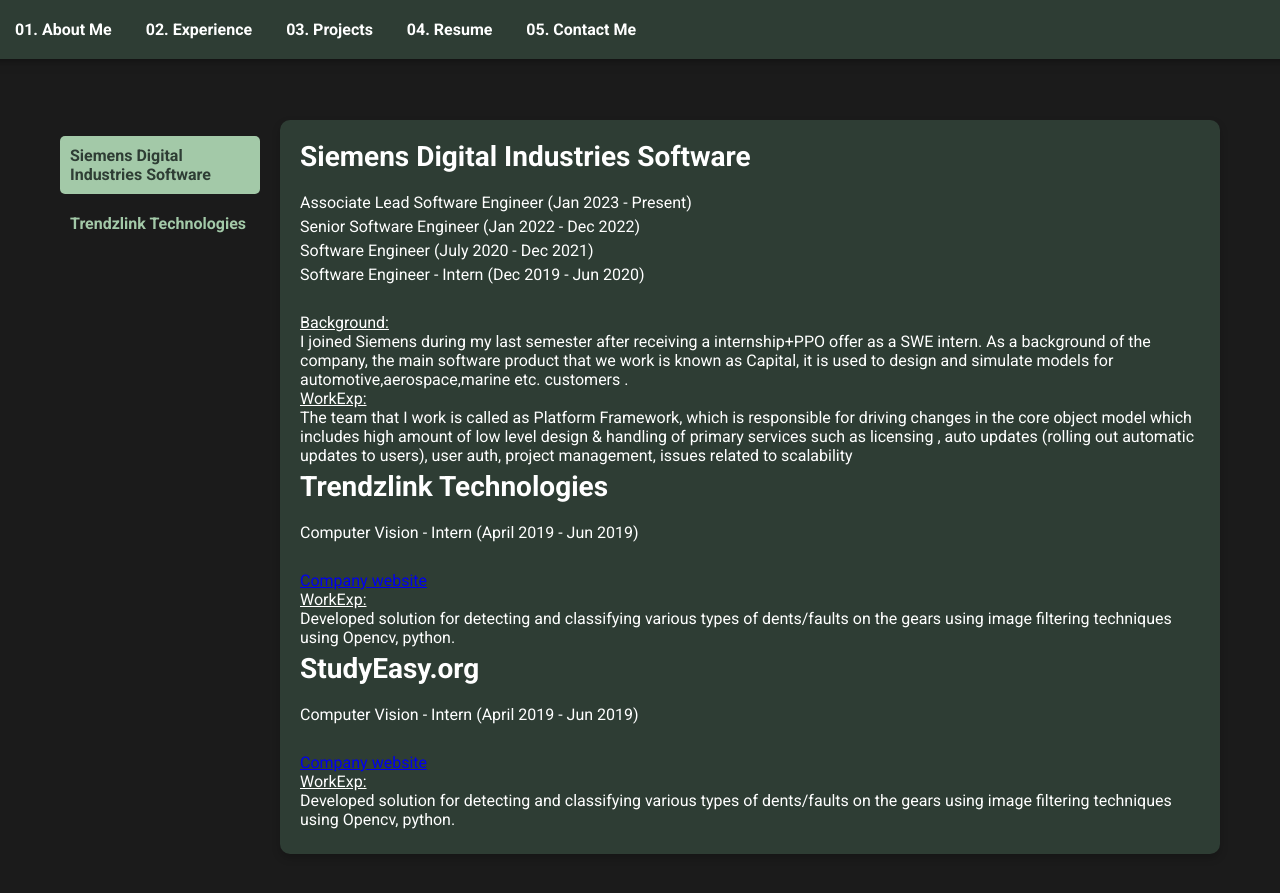
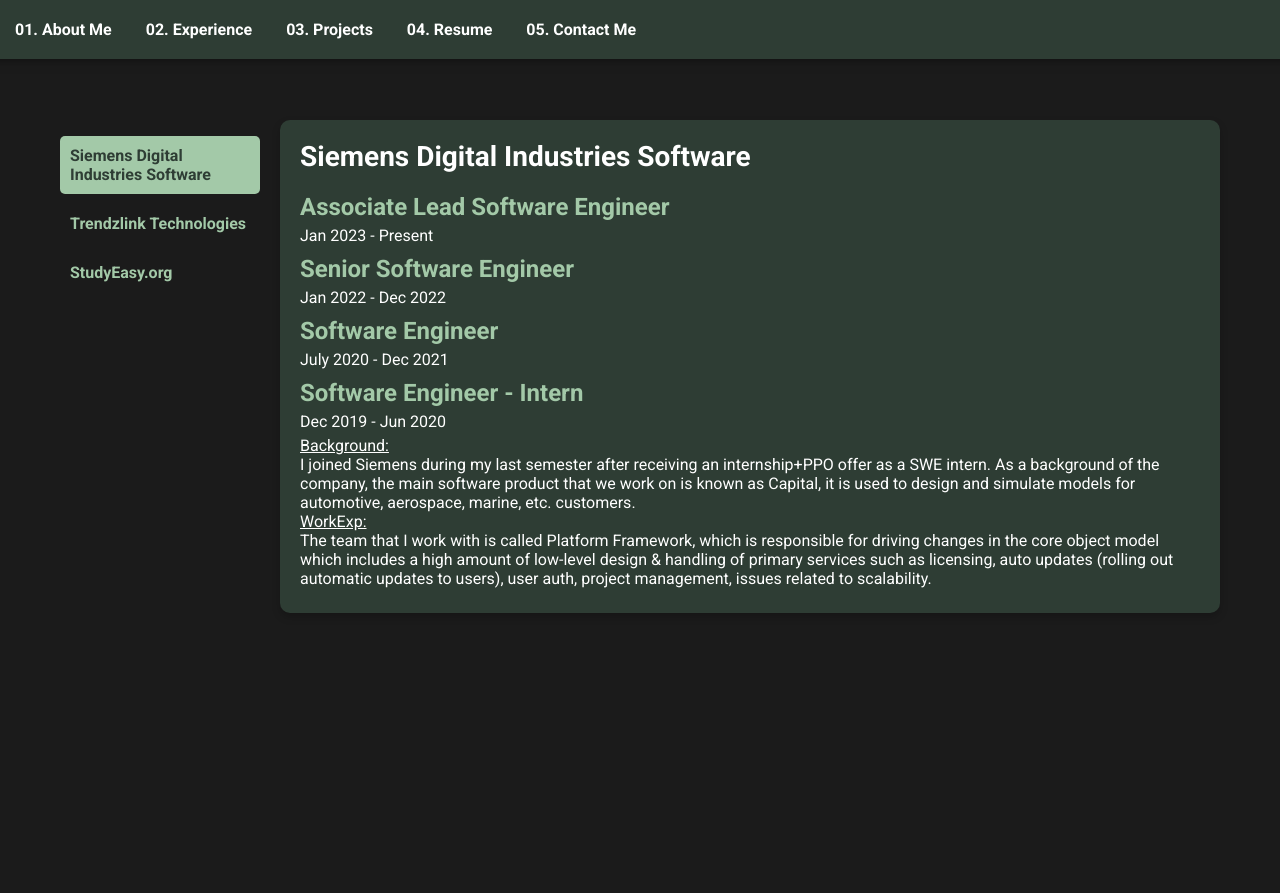
Before and after one commit to kaustubhdeokar/myblog, a Jekyll site: the page experience.html, which Jekyll copies as it is, in a window 1280 px wide. Shown: the top 893 px of the page. Built offline with Jekyll 4.4.1, drawn with Linux system fonts in a browser that asks for light colours.

Commit message:
personal portfolio done

```diff
--- a/experience.html
+++ b/experience.html
@@ -102,6 +102,13 @@
             border-radius: 10px;
             box-shadow: 0 4px 8px rgba(0, 0, 0, 0.2);
             /* Subtle shadow */
+            display: none;
+            /* Hide content by default */
+        }
+
+        .content.active {
+            display: block;
+            /* Show content when active */
         }
 
         .content h2 {
@@ -123,6 +130,16 @@
             margin: 5px 0;
         }
 
+        .content a {
+            color: #a3c9a8;
+            /* Light green shade */
+            text-decoration: none;
+        }
+
+        .content a:hover {
+            text-decoration: underline;
+        }
+
         @media (max-width: 768px) {
             .container {
                 flex-direction: column;
@@ -147,65 +173,64 @@
         <nav>
             <a href="index.html">01. About Me</a>
             <a href="#experience">02. Experience</a>
-            <a href="#projects">03. Projects</a>
-            <a href="#resume">04. Resume</a>
-            <a href="#contact">05. Contact Me</a>
+            <a href="./projects">03. Projects</a>
+            <a href="./cv">04. Resume</a>
+            <a href="./contact">05. Contact Me</a>
         </nav>
     </header>
     <div class="container" id="experience">
         <div class="sidebar">
             <ul>
-                <li><a href="#siemens" class="active">Siemens Digital Industries Software</a></li>
-                <li><a href="#trendzlink" class="">Trendzlink Technologies</a></li>
+                <li><a href="javascript:void(0)" onclick="showContent('siemens')" class="active">Siemens Digital
+                        Industries Software</a></li>
+                <li><a href="javascript:void(0)" onclick="showContent('trendzlink')">Trendzlink Technologies</a></li>
+                <li><a href="javascript:void(0)" onclick="showContent('studyeazy')">StudyEasy.org</a></li>
+                <!-- Add more companies as needed -->
             </ul>
         </div>
-        <div class="content">
-            <div id="siemens">
+        <div class="content active" id="siemens">
             <h2>Siemens Digital Industries Software</h2>
-                <p>Associate Lead Software Engineer (Jan 2023 - Present)</p>
-                <p>Senior Software Engineer (Jan 2022 - Dec 2022)</p>
-                <p>Software Engineer (July 2020 - Dec 2021)</p>
-                <p>Software Engineer - Intern (Dec 2019 - Jun 2020)</p>
-                <br>
-                <p> <u>Background:</u> <br>
-                    I joined Siemens during my last semester after receiving a internship+PPO offer as a SWE intern.
-                    As a background of the company, the main software product that we work is known as Capital, it is
-                    used to design and simulate models for automotive,aerospace,marine etc. customers .
-                    <br>
-                    <u>WorkExp:</u><br>
-                    The team that I work is called as Platform Framework, which is responsible for driving changes in
-                    the core object model which includes high amount of low level design & handling of primary services
-                    such as licensing , auto updates (rolling out automatic updates to users), user auth, project
-                    management, issues related to scalability
+            <h3>Associate Lead Software Engineer</h3>
+            <p>Jan 2023 - Present</p>
+            <h3>Senior Software Engineer</h3>
+            <p>Jan 2022 - Dec 2022</p>
+            <h3>Software Engineer</h3>
+            <p>July 2020 - Dec 2021</p>
+            <h3>Software Engineer - Intern</h3>
+            <p>Dec 2019 - Jun 2020</p>
+            <p><u>Background:</u><br>
+                I joined Siemens during my last semester after receiving an internship+PPO offer as a SWE intern.
+                As a background of the company, the main software product that we work on is known as Capital, it is
+                used to design and simulate models for automotive, aerospace, marine, etc. customers.
+                <br><u>WorkExp:</u><br>
+                The team that I work with is called Platform Framework, which is responsible for driving changes in
+                the core object model which includes a high amount of low-level design & handling of primary services
+                such as licensing, auto updates (rolling out automatic updates to users), user auth, project
+                management, issues related to scalability.
             </p>
         </div>
-
-            <div id="trendzlink">
+        <div class="content" id="trendzlink">
             <h2>Trendzlink Technologies</h2>
-                <p>Computer Vision - Intern (April 2019 - Jun 2019)</p>
-                <br>
-                <p><a href="https://trendzlink.com/"><u>Company website</u></a>
-                    <br>
-                    <u>WorkExp:</u><br>
-                    Developed solution for detecting and classifying various types of dents/faults on the gears
-                    using image filtering techniques using Opencv, python.
+            <h3>Computer Vision - Intern</h3>
+            <p>April 2019 - Jun 2019</p>
+            <p><a href="https://trendzlink.com/"><u>Company website</u></a></p>
+            <p><u>WorkExp:</u><br>
+                Developed a solution for detecting and classifying various types of dents/faults on the gears
+                using image filtering techniques using OpenCV, Python.
             </p>
         </div>
-
-            <div id="studyeazy">
+        <div class="content" id="studyeazy">
             <h2>StudyEasy.org</h2>
-                <p>Computer Vision - Intern (April 2019 - Jun 2019)</p>
-                <br>
-                <p><a href="https://trendzlink.com/"><u>Company website</u></a>
-                    <br>
-                    <u>WorkExp:</u><br>
-                    Developed solution for detecting and classifying various types of dents/faults on the gears
-                    using image filtering techniques using Opencv, python.
+            <h3>Teaching Assistant / Content writer</h3>
+            <p>Feb 2018 - Aug 2018</p>
+            <p><a href="https://studyeasy.org/"><u>Company website</u></a></p>
+            <p><u>WorkExp:</u><br>
+                Assistant for course Java A-Z Master Class on Udemy.
+                Day to day work consisted of creating lecture notes, creating sample problems & solutions, for Hibernate & Spring series.
             </p>
         </div>
         <!-- Add more content sections for other companies as needed -->
     </div>
-    </div>
 </body>
 
 </html>
--- /dev/null
+++ b/projects.html
@@ -0,0 +1,294 @@
+<!DOCTYPE html>
+<html lang="en">
+
+<head>
+    <meta charset="UTF-8">
+    <meta name="viewport" content="width=device-width, initial-scale=1.0">
+    <title>Kaustubh Deokar's Experience</title>
+    <link rel="stylesheet" href="https://fonts.googleapis.com/css2?family=Roboto:wght@400;700&display=swap">
+    <style>
+        body {
+            font-family: 'Roboto', sans-serif;
+            margin: 0;
+            background-color: #1b1b1b;
+            /* Dark background */
+            color: #ffffff;
+            /* White text */
+            display: flex;
+            justify-content: center;
+            align-items: flex-start;
+            min-height: 100vh;
+        }
+
+        header {
+            background-color: #2e3d34;
+            /* Dark green background */
+            padding: 20px;
+            box-shadow: 0 0 10px rgba(0, 0, 0, 0.5);
+            display: flex;
+            justify-content: space-between;
+            align-items: center;
+            width: 100%;
+            position: fixed;
+            top: 0;
+            z-index: 1000;
+        }
+
+        header nav a {
+            margin: 0 15px;
+            text-decoration: none;
+            color: #ffffff;
+            /* White text */
+            font-weight: bold;
+        }
+
+        header nav a:hover {
+            color: #a3c9a8;
+            /* Light green shade */
+        }
+
+        .container {
+            display: flex;
+            flex-direction: column;
+            justify-content: center;
+            align-items: flex-start;
+            padding: 20px;
+            max-width: 1200px;
+            width: 100%;
+            box-sizing: border-box;
+            margin-top: 100px;
+            /* Adjust for fixed header */
+        }
+
+        .sidebar {
+            flex: 1;
+            max-width: 200px;
+            margin-right: 20px;
+        }
+
+        .sidebar ul {
+            list-style: none;
+            padding: 0;
+        }
+
+        .sidebar ul li {
+            margin-bottom: 10px;
+        }
+
+        .sidebar ul li a {
+            text-decoration: none;
+            color: #a3c9a8;
+            /* Light green shade */
+            font-weight: bold;
+            display: block;
+            padding: 10px;
+            border-radius: 5px;
+            transition: background-color 0.3s, color 0.3s;
+        }
+
+        .sidebar ul li a:hover,
+        .sidebar ul li a.active {
+            background-color: #a3c9a8;
+            /* Light green shade */
+            color: #2e3d34;
+            /* Dark green background */
+        }
+
+        .content {
+            flex: 3;
+            background-color: #2e3d34;
+            /* Dark green background */
+            padding: 20px;
+            border-radius: 10px;
+            box-shadow: 0 4px 8px rgba(0, 0, 0, 0.2);
+            /* Subtle shadow */
+            display: none;
+            /* Hide content by default */
+        }
+
+        .content.active {
+            display: block;
+            /* Show content when active */
+        }
+
+        .content h2 {
+            font-size: 28px;
+            margin: 0 0 20px;
+            color: #ffffff;
+            /* White text */
+        }
+
+        .content h3 {
+            font-size: 24px;
+            margin: 10px 0 0;
+            color: #a3c9a8;
+            /* Light green shade */
+        }
+
+        .content p {
+            font-size: 16px;
+            margin: 5px 0;
+        }
+
+        .content a {
+            color: #a3c9a8;
+            /* Light green shade */
+            text-decoration: none;
+        }
+
+        .content a:hover {
+            text-decoration: underline;
+        }
+
+        @media (max-width: 768px) {
+            .container {
+                flex-direction: column;
+                align-items: center;
+            }
+
+            .sidebar {
+                max-width: 100%;
+                margin-right: 0;
+                margin-bottom: 20px;
+            }
+
+            .content {
+                width: 100%;
+            }
+        }
+
+        .project-overview {
+            background-color: #2e3d34;
+            /* Dark green background */
+            padding: 20px;
+            border-radius: 10px;
+            box-shadow: 0 4px 8px rgba(0, 0, 0, 0.2);
+            /* Subtle shadow */
+            width: 100%;
+            margin-bottom: 20px;
+        }
+
+        .project-overview h2,
+        .project-overview h3 {
+            color: #ffffff;
+            /* White text */
+        }
+
+        .project-overview p,
+        .project-overview ul,
+        .project-overview li {
+            color: #a3c9a8;
+            /* Light green shade */
+        }
+
+        .project-overview a {
+            color: #a3c9a8;
+            /* Light green shade */
+            text-decoration: none;
+        }
+
+        .project-overview a:hover {
+            text-decoration: underline;
+        }
+    </style>
+    <script>
+        function showContent(id) {
+            var contents = document.querySelectorAll('.content');
+            contents.forEach(function (content) {
+                content.classList.remove('active');
+            });
+            document.getElementById(id).classList.add('active');
+        }
+    </script>
+</head>
+
+<body>
+    <header>
+        <nav>
+            <a href="index.html">01. About Me</a>
+            <a href="./experience">02. Experience</a>
+            <a href="#projects">03. Projects</a>
+            <a href="./cv">04. Resume</a>
+            <a href="./contact">05. Contact Me</a>
+        </nav>
+    </header>
+    <div class="container">
+        <div class="project-overview">
+            <h2>Open Source Contribution Hacktoberfest, TechNexus</h2>
+            <p>– Integrated the open-source Leaflet Maps library into a website for discovering tech events. Implemented
+                functionality to search nearest events, filtering using spatial indexing.</p>
+            <p>– Technologies: NodeJs, ReactJS, Postgres, PostGIS</p>
+        </div>
+        <div class="project-overview">
+            <h2>Overview</h2>
+            <h3>A blogging application created using Spring Boot, ReactJS, MySQL DB.</h3>
+            <p>Supports functionality for:</p>
+            <ul>
+                <li>User authentication & authorization via Spring Security using JWT tokens.</li>
+                <li>Supports CRUD operation regarding creation of Topics.</li>
+                <li>Supports CRUD operation regarding creation of posts inside topics.</li>
+                <li>Topics, multiple posts under each topic.</li>
+                <li>User-topic subscription.</li>
+                <li>Comments under posts stored in MongoDB.</li>
+                <li>Votes for each post.</li>
+                <li>Search functionality for topics.</li>
+            </ul>
+            <h3>Note</h3>
+            <ul>
+                <li>Collection of APIs through Postman is found in file <strong>bloApp.postman_collection.json</strong>
+                    (ready to import).</li>
+                <li>Endpoints documented via OpenAPI/Swagger-UI. <a
+                        href="http://localhost:8080/swagger-ui/index.html">http://localhost:8080/swagger-ui/index.html</a>
+                </li>
+                <li>The schema for the same can be found in file <code>schema.sql</code> in the root directory.</li>
+                <li>For running it locally, <strong>setup.md</strong> can be used to download the required additional
+                    applications.</li>
+            </ul>
+            <h3>Changes</h3>
+            <p>Comment Management: The Comment Management service remains as is, but it now interacts with MongoDB
+                instead of MySQL.</p>
+            <b>
+                <li><a href="https://github.com/kaustubhdeokar/Reddit-Clone">Github link</a></li>
+                <li><a href="https://www.youtube.com/watch?v=Ba7ENNN3b3E">Youtube</a></li>
+            </b>
+            <p>Technologies: Spring Boot, React, MySQL, MongoDB, Docker</p>
+        </div>
+
+        <div class="project-overview">
+            <h2>OmniHRM</h2>
+            <p>Provides an end-to-end Human Resource Management tool, providing various features depending upon the
+                access level of the logged in user. Developed by kaustubhdeokar, Lkishor123 & pathave</p>
+            <b>
+                <p><a href="https://www.youtube.com/playlist?list=PLKsneWgsZjdH83nLxyCQcYL4fJ2JXraQ1">Youtube Video
+                        link</a>
+                </p>
+                <p><a href="http://143.110.248.76:5173/">Hosting - Digital Ocean</a></p>
+            </b>
+            <h3>Summary</h3>
+            <h3>Key Features:</h3>
+            <h4>For Company Admins:</h4>
+            <ul>
+                <li>Employee Management: Easily add, delete, and update employee records.</li>
+                <li>Dynamic Forms: Create customizable forms for employees to complete, with the ability to set
+                    deadlines.</li>
+                <li>Work Tracking: Monitor employee productivity by tracking hours worked and tasks completed.</li>
+            </ul>
+            <h4>For Employees:</h4>
+            <ul>
+                <li>Form Management: Update and submit forms assigned by the company admin.</li>
+                <li>Goal & KPI Management: Set and manage goals/KPIs for employees under their supervision.</li>
+                <li>Feedback: Provide feedback on goals set by managers.</li>
+                <li>Timesheet Management: Log time spent on various tasks and activities throughout the day or week.
+                </li>
+                <li>Attendance Tracking: Record daily log-in and log-out times.</li>
+                <li>Employee Summary: Access a summary of employee details and performance.</li>
+                <li>Employee Hierarchy: View the organizational hierarchy and reporting structure.</li>
+            </ul>
+            <p>Technologies: MongoDB, Spring Boot, ReactJS, Docker, GitHub Actions</p>
+        </div>
+
+    </div>
+</body>
+
+
+</html>
```
Also changed, not shown: other parts of experience.html (+9 -0 lines), contact.html (added, +122 -0 lines), cv.html (added, +114 -0 lines), index.html (+4 -4 lines), assets/img/resume.png (added), 11 other files. Lines whose indentation alone changed are shown as unchanged.
